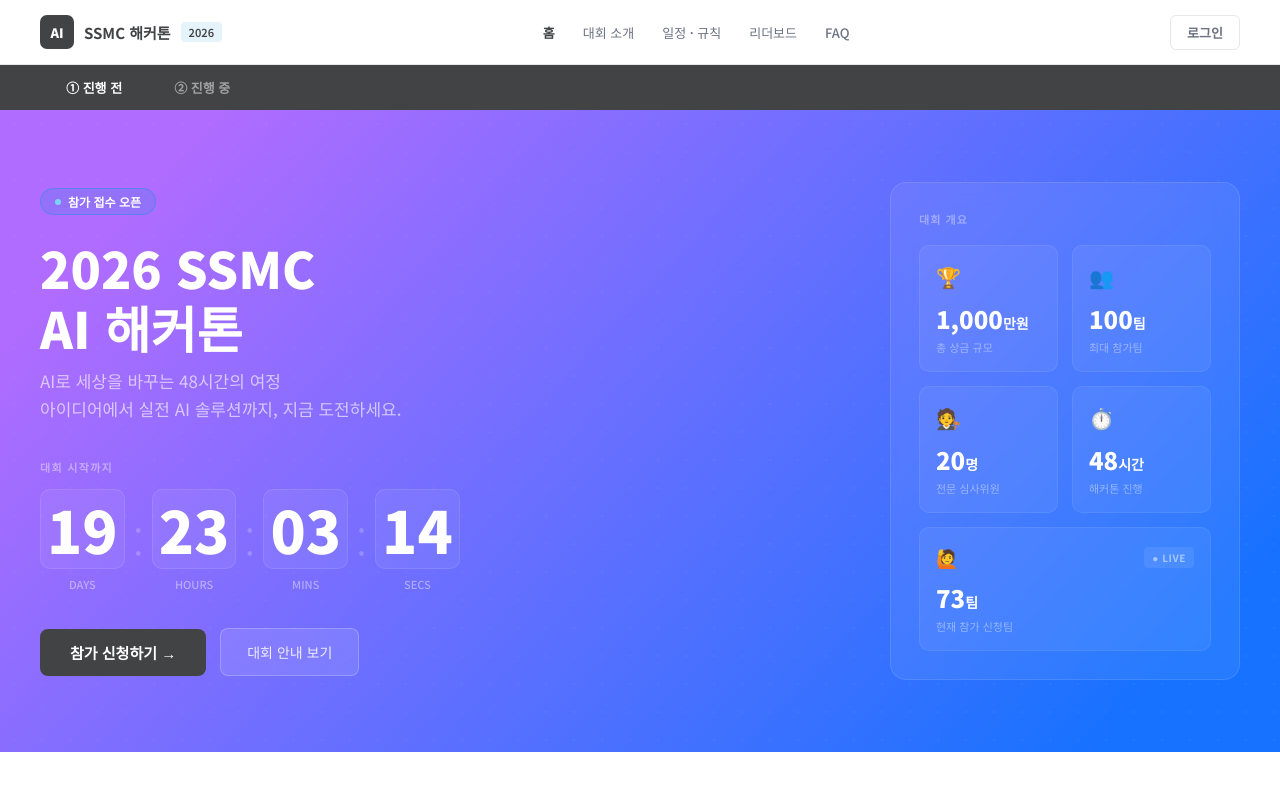
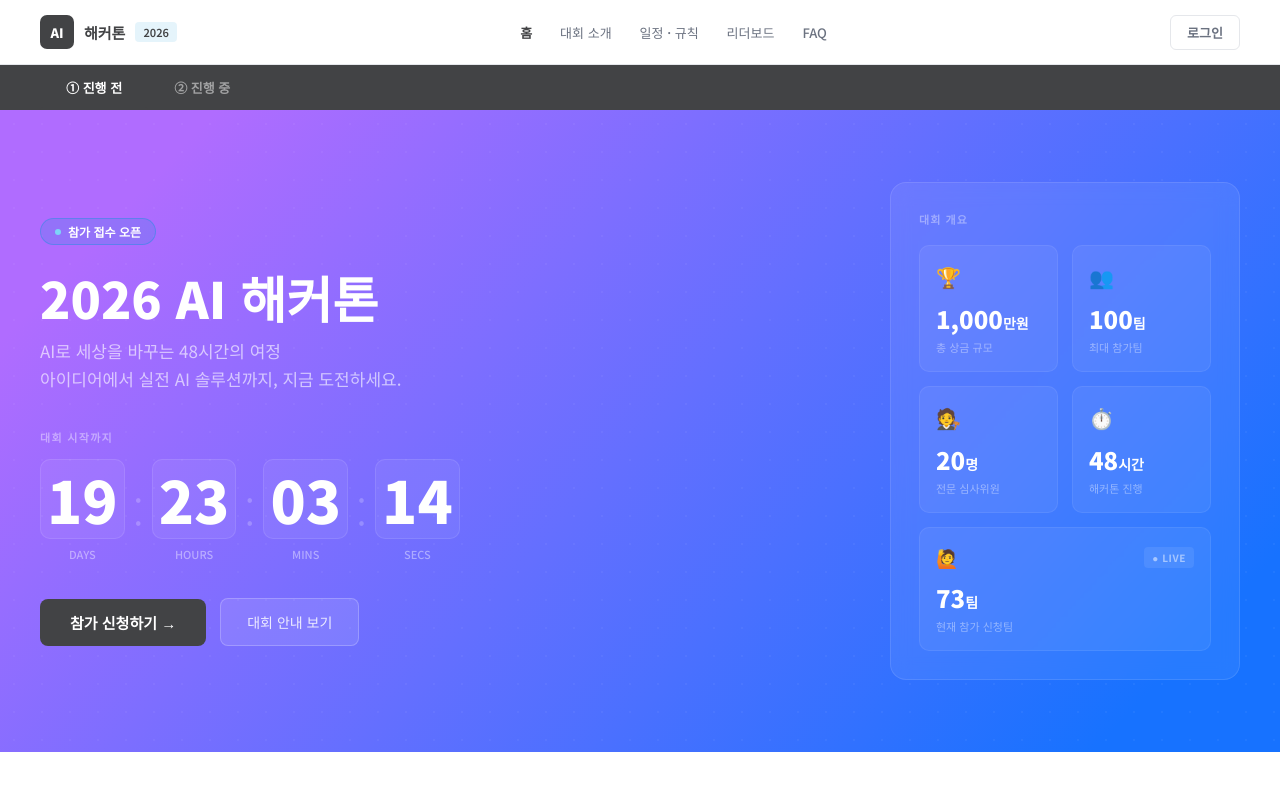
Before and after one commit to greeneree/ssmc, a website: page ssmc/hackathon_main_mockup.html in a window 1280 px wide. Shown: the top 800 px of the page. Drawn offline with Linux system fonts and the light colour scheme.

Commit message:
Update title and logo name for 2026 AI 해커톤 mockup

```diff
--- a/ssmc/hackathon_main_mockup.html
+++ b/ssmc/hackathon_main_mockup.html
@@ -3,7 +3,7 @@
 <head>
 <meta charset="UTF-8">
 <meta name="viewport" content="width=1280">
-<title>2026 SSMC AI 해커톤</title>
+<title>2026 AI 해커톤</title>
 <link rel="preconnect" href="https://fonts.googleapis.com">
 <link href="https://fonts.googleapis.com/css2?family=Noto+Sans+KR:wght@300;400;500;600;700;900&display=swap" rel="stylesheet">
 <style>
@@ -255,7 +255,7 @@ a{text-decoration:none;color:inherit}
   <div class="h-row">
     <div class="logo">
       <div class="logo-box">AI</div>
-      <span class="logo-name">SSMC 해커톤</span>
+      <span class="logo-name">해커톤</span>
       <span class="logo-chip">2026</span>
     </div>
     <nav class="gnb">
@@ -290,7 +290,7 @@ a{text-decoration:none;color:inherit}
     <div class="hero1-inner">
       <div class="hero1-left">
         <div class="hero1-badge"><i></i>참가 접수 오픈</div>
-        <h1 class="hero1-title">2026 SSMC<br>AI 해커톤</h1>
+        <h1 class="hero1-title">2026 AI 해커톤</h1>
         <p class="hero1-sub">AI로 세상을 바꾸는 48시간의 여정<br>아이디어에서 실전 AI 솔루션까지, 지금 도전하세요.</p>
         <div class="cd-label">대회 시작까지</div>
         <div class="cd">
```
